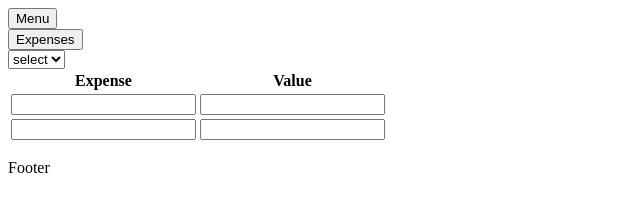
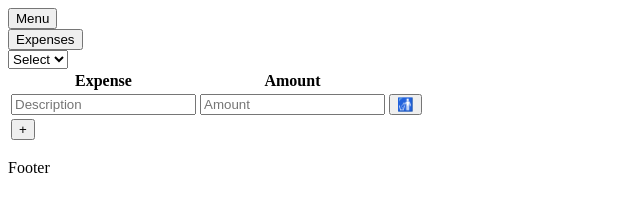
Before and after one commit to gnsbriel/expenses-web, a website: page pages/home/index.html in a window 1280 px wide. Shown: the whole page, without its empty margins (0-640 px from the left). Drawn offline with Linux system fonts and the light colour scheme.

Commit message:
Added dynamic table

```diff
--- a/pages/home/index.html
+++ b/pages/home/index.html
@@ -32,8 +32,8 @@
             </header>
             <main id="main-home">
                 <div>
-                    <select name="Month" id="selectMonth">
-                        <option value="select">select</option>
+                    <select id="selectMonth" name="Month" >
+                        <option value="select">Select</option>
                         <option value="Jan">Jan</option>
                         <option value="Feb">Feb</option>
                         <option value="Mar">Mar</option>
@@ -41,16 +41,29 @@
                     </select>
                 </div>
                 <div>
-                    <table>
-                        <th>Expense</th><th>Value</th>
-                        <tr>
-                            <td><input type="number" name="__desc_1" id="__value_1"></td>
-                            <td><input type="number" name="__desc_2" id="__value_2"></td>
-                        </tr>
-                        <tr>
-                            <td><input type="number" name="__desc_1" id="__value_1"></td>
-                            <td><input type="number" name="__desc_2" id="__value_2"></td>
-                        </tr>
+                    <table id="expensesTable">
+                        <thead>
+                            <tr>
+                                <th>Expense</th>
+                                <th>Amount</th>
+                            </tr>
+                        </thead>
+                        <tbody id="expensesTable:body">
+                            <tr>
+                                <td>
+                                    <input id="__desc_0" placeholder="Description" type="text">
+                                </td>
+                                <td>
+                                    <input id="__value_0" placeholder="Amount" type="number">
+                                </td>
+                                <td>
+                                    <button>🚮</button>
+                                </td>
+                            </tr>
+                        </tbody>
+                        <tfoot>
+                            <tr><td><button id="expenses">+</button></td></tr>
+                        </tfoot>
                     </table>
                 </div>
             </main>
```
